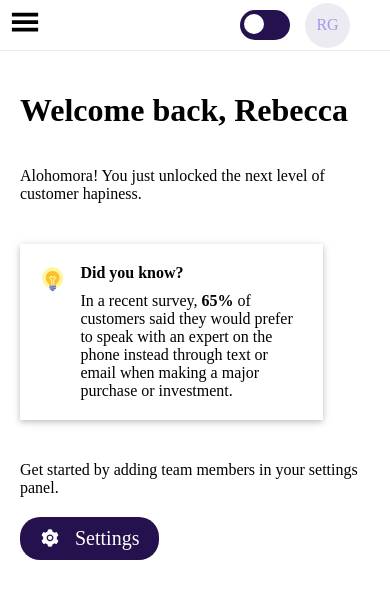
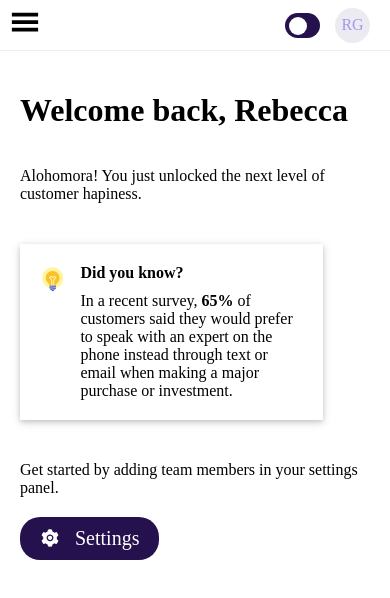
Before and after one commit to svacatalisan/react-hooks, a Gatsby site: page / in a window 390 px wide. Built offline with nearby package versions, Linux system fonts and the light colour scheme; Gatsby itself is replaced by a stand-in of ours.

Commit message:
fix mobile

```diff
--- a/src/components/switch/switch.component.tsx
+++ b/src/components/switch/switch.component.tsx
@@ -8,6 +8,10 @@ const Container = styled['label']`
 	width: 50px;
     height: 30px;
 	margin-right: 15px;
+	@media only screen and (max-width: 600px) and (min-width: 320px)  {
+		width: 35px;
+    	height: 25px;
+	}
 `;
 
 const Slider = styled['span']`
@@ -33,6 +37,13 @@ const Slider = styled['span']`
 		-webkit-transition: 0.4s;
 		transition: 0.4s;
 	}
+
+	@media only screen and (max-width: 600px) and (min-width: 320px)  {
+		&::before {
+			height: 18px;
+			width: 18px;
+		}
+	}
 `;
 
 const Input = styled['input']`
@@ -46,13 +57,17 @@ const Input = styled['input']`
 	}
 
 	&:checked + ${Slider}::before {
-		-webkit-transform: translateX(26px);
-		-ms-transform: translateX(26px);
-		transform: translateX(26px);
+		-webkit-transform: translateX(10px);
+		-ms-transform: translateX(10px);
+		transform: translateX(10px);
 	}
 
 	&:focus + ${Slider} {
 		box-shadow: 0 0 1px #2196f3;
+	}
+
+	@media only screen and (max-width: 600px) and (min-width: 320px)  {
+
 	}
 `;
 
--- a/src/shared/user-preferences/user-preferences.component.tsx
+++ b/src/shared/user-preferences/user-preferences.component.tsx
@@ -13,6 +13,11 @@ const UserInitials = styled['label']`
 	width: 45px;
     height: 45px;
 	margin: 10px 40px 10px 0;
+	@media only screen and (max-width: 600px) and (min-width: 320px)  {
+		width: 35px;
+		height: 35px;
+		margin: 10px 20px 10px 0;
+	}
 `;
 
 const UserPrefences = () => {
```
